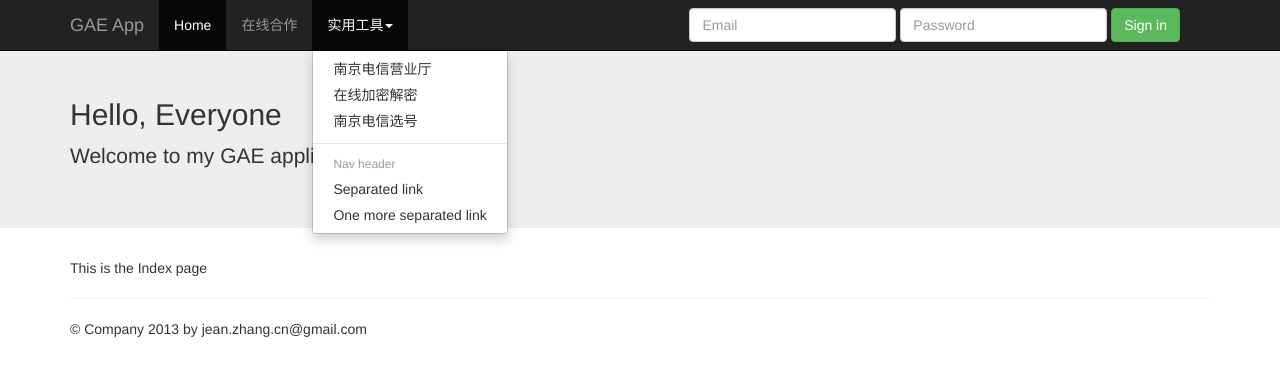
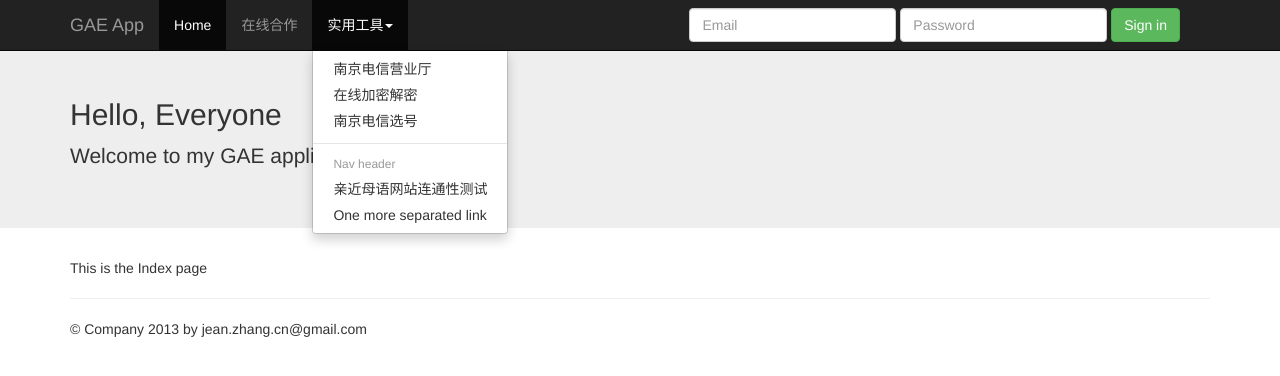
Before and after one commit to jezhang/learning-gae, a Django app: template templates/index.html in a window 1280 px wide, after a click on "实用工具". Shown: the top 376 px of the page. Run offline with Django 3.2, Linux system fonts and the light colour scheme; the template is opened without the code that fills it, so the values that code supplies are empty; some libraries are stand-ins or nearby versions.

Commit message:
minor change

```diff
--- a/templates/bootstrap/base.html
+++ b/templates/bootstrap/base.html
@@ -49,7 +49,7 @@
                 <li><a href="/GetTelecomNum">南京电信选号</a></li>
                 <li class="divider"></li>
                 <li class="dropdown-header">Nav header</li>
-                <li><a href="#">Separated link</a></li>
+                <li><a href="http://localhost:8080/check/QJMY/">亲近母语网站连通性测试</a></li>
                 <li><a href="#">One more separated link</a></li>
               </ul>
             </li>
```
